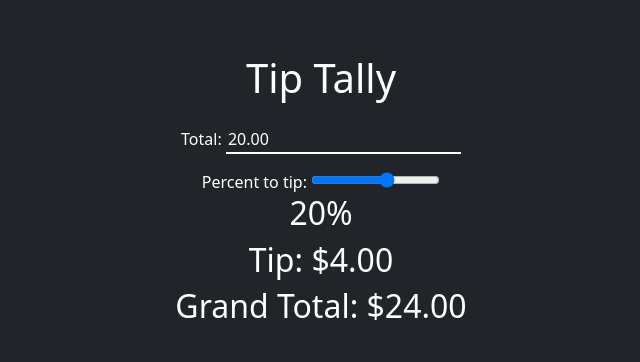
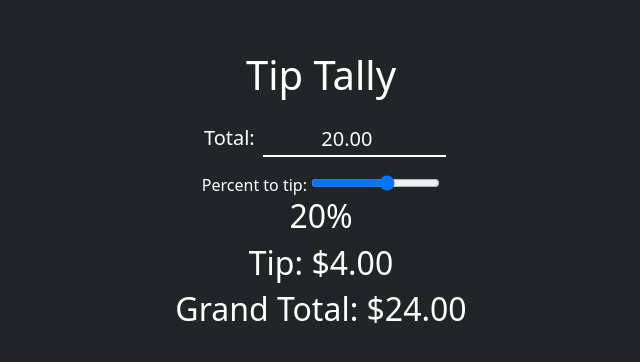
Before and after one commit to huegogh/tip-calc, a plain HTML site: page index.html in a window 1280 px wide. Shown: the part 214-576 px from the top of the page, without its empty margins (319-959 px from the left). Drawn offline with nearby package versions, Linux system fonts and the light colour scheme.

Commit message:
center text in input

```diff
--- a/index.html
+++ b/index.html
@@ -25,9 +25,9 @@
         </div>
       </div>
       <div class="row mb-3">
-        <div class="col">
-            <label for="total">Total:</label>
-          <input id="total" type="number" value="20.00"/>
+        <div class="col d-flex justify-content-center lead">
+            <label for="total" class="mx-2">Total:</label>
+          <input id="total" type="number" value="20.00" class="w-50 text-center"/>
         </div>
       </div>
       <div class="row">
```
